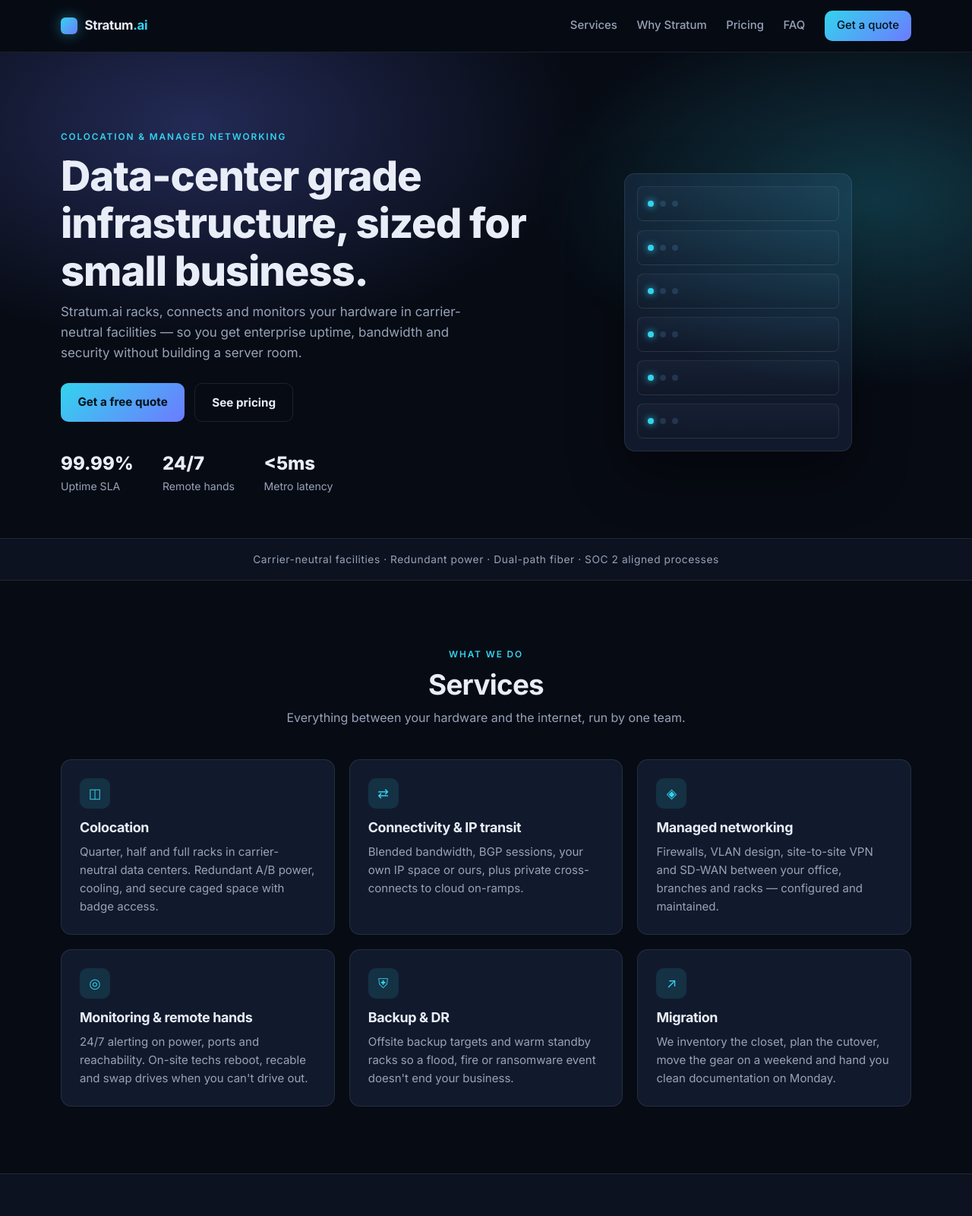
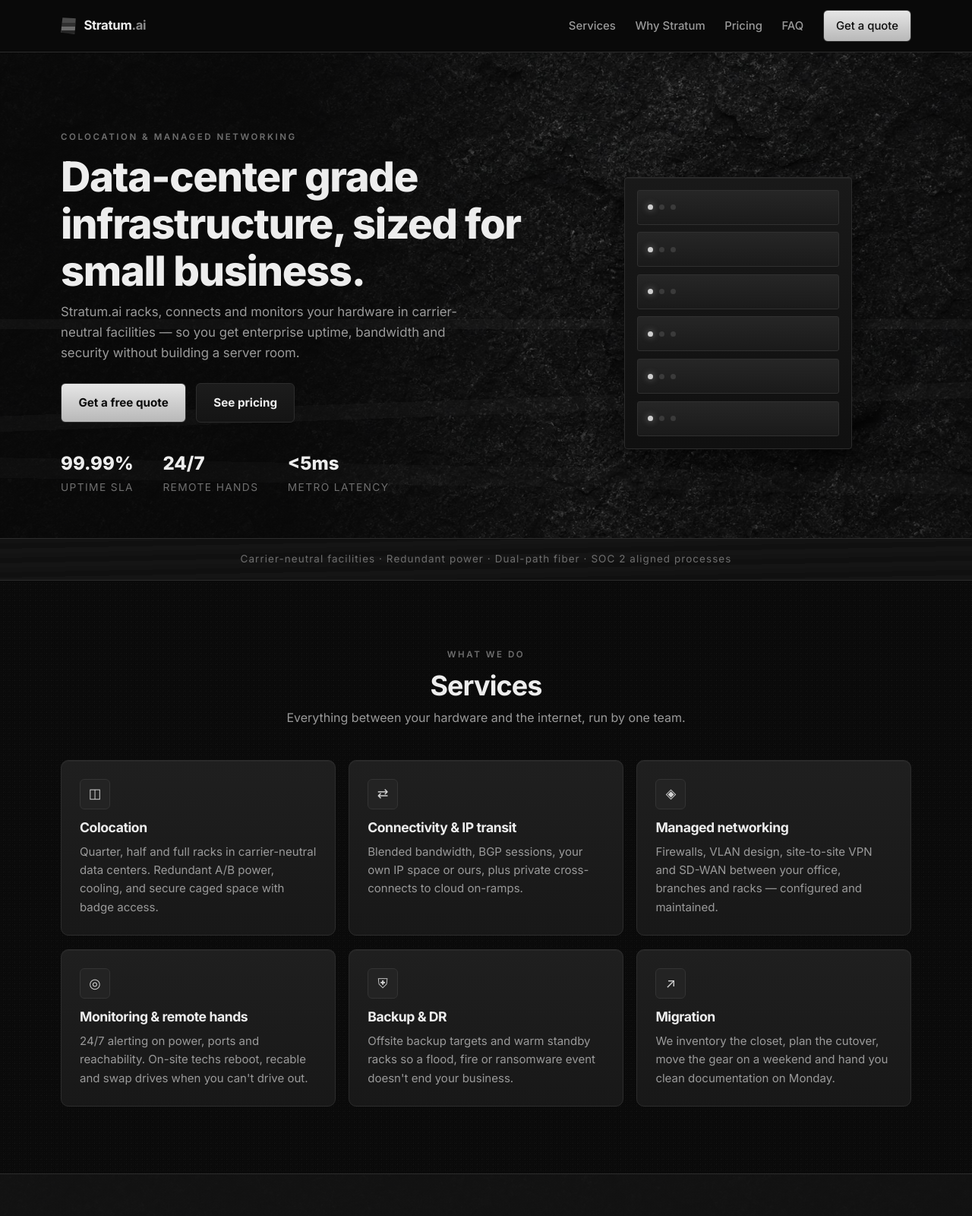
Before and after one commit to Itsjimmy-G/stratum, a plain HTML site: page index.html in a window 1280 px wide. Shown: the top 1600 px of the page at 76% size. Drawn offline with Linux system fonts and the light colour scheme.

Commit message:
Rework UI to black/grey rocky palette with granite textures

```diff
--- a/styles.css
+++ b/styles.css
@@ -1,13 +1,16 @@
 :root {
-  --bg: #070b14;
-  --bg-alt: #0c1220;
-  --panel: #111a2c;
-  --line: rgba(255, 255, 255, 0.09);
-  --text: #e8edf7;
-  --muted: #97a3b8;
-  --accent: #34d3ee;
-  --accent-2: #6c7bff;
-  --radius: 14px;
+  --bg: #0a0a0a;
+  --bg-alt: #121212;
+  --panel: #181818;
+  --panel-2: #1f1f1f;
+  --line: #2c2c2c;
+  --line-soft: #232323;
+  --text: #ededed;
+  --muted: #9a9a9a;
+  --muted-2: #6f6f6f;
+  --accent: #d4d4d4;
+  --stone: #8a8a8a;
+  --radius: 10px;
   --max: 1120px;
 }
 
@@ -17,30 +20,36 @@
 
 body {
   margin: 0;
-  background: var(--bg);
+  background-color: var(--bg);
+  /* granite grain */
+  background-image:
+    radial-gradient(rgba(255, 255, 255, .022) 1px, transparent 1px),
+    radial-gradient(rgba(255, 255, 255, .016) 1px, transparent 1px);
+  background-size: 3px 3px, 7px 7px;
+  background-position: 0 0, 2px 3px;
   color: var(--text);
   font-family: Inter, system-ui, -apple-system, "Segoe UI", sans-serif;
-  line-height: 1.6;
+  line-height: 1.62;
   -webkit-font-smoothing: antialiased;
 }
 
 .container { width: min(100% - 2.5rem, var(--max)); margin-inline: auto; }
 .container.narrow { width: min(100% - 2.5rem, 760px); }
 
-h1, h2, h3 { line-height: 1.15; margin: 0 0 .6rem; letter-spacing: -0.02em; }
+h1, h2, h3 { line-height: 1.14; margin: 0 0 .6rem; letter-spacing: -0.025em; }
 h1 { font-size: clamp(2.1rem, 5vw, 3.4rem); font-weight: 800; }
-h2 { font-size: clamp(1.6rem, 3.4vw, 2.3rem); font-weight: 700; }
-h3 { font-size: 1.12rem; font-weight: 650; }
+h2 { font-size: clamp(1.6rem, 3.4vw, 2.25rem); font-weight: 700; }
+h3 { font-size: 1.1rem; font-weight: 650; }
 p { margin: 0 0 1rem; }
 a { color: inherit; }
 
 .eyebrow {
   text-transform: uppercase;
-  letter-spacing: .16em;
-  font-size: .74rem;
+  letter-spacing: .22em;
+  font-size: .72rem;
   font-weight: 600;
-  color: var(--accent);
-  margin-bottom: .6rem;
+  color: var(--muted-2);
+  margin-bottom: .7rem;
 }
 .center { text-align: center; }
 .section-lede { color: var(--muted); max-width: 60ch; }
@@ -51,111 +60,131 @@
 /* nav */
 .nav {
   position: sticky; top: 0; z-index: 50;
-  background: rgba(7, 11, 20, .82);
+  background: rgba(10, 10, 10, .88);
   backdrop-filter: blur(10px);
   border-bottom: 1px solid var(--line);
 }
 .nav-inner { display: flex; align-items: center; justify-content: space-between; height: 68px; }
-.brand { display: inline-flex; align-items: center; gap: .6rem; text-decoration: none; font-weight: 700; }
+.brand { display: inline-flex; align-items: center; gap: .65rem; text-decoration: none; font-weight: 700; }
 .brand-mark {
-  width: 22px; height: 22px; border-radius: 6px;
-  background: linear-gradient(135deg, var(--accent), var(--accent-2));
-  box-shadow: 0 0 18px rgba(52, 211, 238, .45);
+  width: 20px; height: 22px;
+  background: linear-gradient(180deg, #4a4a4a 0 30%, #303030 30% 55%, #6a6a6a 55% 78%, #262626 78% 100%);
+  border: 1px solid #3a3a3a;
+  clip-path: polygon(12% 0, 100% 6%, 92% 100%, 0 90%);
 }
-.brand-name { font-size: 1.06rem; letter-spacing: -0.02em; }
-.dot { color: var(--accent); }
+.brand-name { font-size: 1.05rem; letter-spacing: -0.02em; }
+.dot { color: var(--stone); }
 .nav-links { display: flex; align-items: center; gap: 1.6rem; }
 .nav-links a { text-decoration: none; color: var(--muted); font-size: .93rem; font-weight: 500; }
 .nav-links a:hover { color: var(--text); }
-.nav-links a.btn { color: #04121a; }
+.nav-links a.btn { color: #0c0c0c; }
 .nav-toggle { display: none; background: none; border: 0; cursor: pointer; padding: .4rem; }
-.nav-toggle span { display: block; width: 22px; height: 2px; background: var(--text); margin: 4px 0; border-radius: 2px; }
+.nav-toggle span { display: block; width: 22px; height: 2px; background: var(--text); margin: 4px 0; }
 
 /* buttons */
 .btn {
   display: inline-block;
-  background: linear-gradient(135deg, var(--accent), var(--accent-2));
-  color: #04121a;
+  background: linear-gradient(180deg, #e6e6e6, #b8b8b8);
+  color: #0c0c0c;
   font-weight: 650;
   text-decoration: none;
   padding: .78rem 1.4rem;
-  border: 0;
-  border-radius: 10px;
+  border: 1px solid #2e2e2e;
+  border-radius: 6px;
   cursor: pointer;
   font-size: .95rem;
   font-family: inherit;
-  transition: transform .15s ease, box-shadow .15s ease;
+  transition: transform .15s ease, filter .15s ease, border-color .15s ease;
 }
-.btn:hover { transform: translateY(-1px); box-shadow: 0 8px 26px rgba(52, 211, 238, .25); }
+.btn:hover { transform: translateY(-1px); filter: brightness(1.06); }
 .btn-sm { padding: .5rem 1rem; font-size: .88rem; }
-.btn-ghost { background: transparent; color: var(--text); border: 1px solid var(--line); }
-.btn-ghost:hover { border-color: var(--accent); box-shadow: none; }
+.btn-ghost {
+  background: linear-gradient(180deg, #1c1c1c, #141414);
+  color: var(--text); border: 1px solid var(--line);
+}
+.btn-ghost:hover { border-color: #4a4a4a; filter: none; }
 .btn-block { width: 100%; }
 
 /* hero */
-.hero { padding: clamp(3.5rem, 8vw, 6.5rem) 0 3.5rem; position: relative; overflow: hidden; }
+.hero {
+  padding: clamp(3.5rem, 8vw, 6.5rem) 0 3.5rem;
+  position: relative;
+  overflow: hidden;
+  background: #0a0a0a url("assets/rock-texture.jpg") center / cover no-repeat;
+}
+/* darkening wash + stratified rock layers over the stone photo */
 .hero::before {
-  content: ""; position: absolute; inset: -30% 40% 40% -20%;
-  background: radial-gradient(closest-side, rgba(108, 123, 255, .28), transparent);
-  pointer-events: none;
-}
-.hero::after {
-  content: ""; position: absolute; inset: -10% -25% 30% 55%;
-  background: radial-gradient(closest-side, rgba(52, 211, 238, .22), transparent);
+  content: ""; position: absolute; inset: 0;
+  background:
+    linear-gradient(180deg, transparent 0 55%, rgba(255, 255, 255, .03) 55% 57%, transparent 57%),
+    linear-gradient(178deg, transparent 0 70%, rgba(255, 255, 255, .024) 70% 73%, transparent 73%),
+    linear-gradient(181deg, transparent 0 84%, rgba(255, 255, 255, .02) 84% 88%, transparent 88%),
+    linear-gradient(90deg, rgba(8, 8, 8, .92) 0 30%, rgba(8, 8, 8, .3) 68%, rgba(8, 8, 8, .55));
   pointer-events: none;
 }
 .hero-inner { position: relative; display: grid; grid-template-columns: 1.15fr .85fr; gap: 3rem; align-items: center; }
-.lede { color: var(--muted); font-size: 1.06rem; max-width: 54ch; }
+.lede { color: var(--muted); font-size: 1.05rem; max-width: 54ch; }
 .hero-cta { display: flex; gap: .8rem; flex-wrap: wrap; margin: 1.6rem 0 2.2rem; }
 .stats { display: flex; gap: 2.4rem; margin: 0; flex-wrap: wrap; }
 .stats dt { font-size: 1.5rem; font-weight: 750; }
-.stats dd { margin: 0; color: var(--muted); font-size: .88rem; }
+.stats dd { margin: 0; color: var(--muted-2); font-size: .86rem; text-transform: uppercase; letter-spacing: .1em; }
 
 .hero-art { display: flex; justify-content: center; }
 .rack {
   width: 100%; max-width: 300px;
-  background: var(--panel);
+  background: linear-gradient(180deg, #191919, #101010);
   border: 1px solid var(--line);
-  border-radius: var(--radius);
+  border-radius: 4px;
   padding: 1rem;
-  display: grid; gap: .7rem;
-  box-shadow: 0 30px 70px rgba(0, 0, 0, .45);
+  display: grid; gap: .6rem;
+  box-shadow: 0 30px 70px rgba(0, 0, 0, .7), inset 0 1px 0 rgba(255, 255, 255, .05);
 }
 .rack-unit {
-  height: 46px; border-radius: 8px;
-  background: linear-gradient(180deg, #162034, #101828);
-  border: 1px solid var(--line);
+  height: 46px; border-radius: 3px;
+  background: linear-gradient(180deg, #262626, #1a1a1a);
+  border: 1px solid #303030;
   display: flex; align-items: center; gap: .5rem; padding: 0 .8rem;
 }
-.rack-unit span { width: 8px; height: 8px; border-radius: 50%; background: #24354f; }
-.rack-unit span:first-child { background: var(--accent); box-shadow: 0 0 10px var(--accent); animation: blink 2.4s infinite; }
+.rack-unit span { width: 7px; height: 7px; border-radius: 50%; background: #3a3a3a; }
+.rack-unit span:first-child { background: #cfcfcf; box-shadow: 0 0 8px rgba(220, 220, 220, .5); animation: blink 2.4s infinite; }
 .rack-unit:nth-child(even) span:first-child { animation-delay: 1.2s; }
-@keyframes blink { 0%, 60%, 100% { opacity: 1; } 70%, 90% { opacity: .25; } }
+@keyframes blink { 0%, 60%, 100% { opacity: 1; } 70%, 90% { opacity: .2; } }
 
-/* logos strip */
-.logos { border-block: 1px solid var(--line); background: var(--bg-alt); }
-.logos p { margin: 0; padding: 1rem 0; text-align: center; color: var(--muted); font-size: .86rem; letter-spacing: .04em; }
+/* strata strip */
+.logos {
+  border-block: 1px solid var(--line);
+  background:
+    repeating-linear-gradient(179deg, #131313 0 6px, #101010 6px 13px, #151515 13px 19px);
+}
+.logos p { margin: 0; padding: 1rem 0; text-align: center; color: var(--muted-2); font-size: .84rem; letter-spacing: .08em; }
 
 /* sections */
 .section { padding: clamp(3.5rem, 7vw, 5.5rem) 0; }
-.section-alt { background: var(--bg-alt); border-block: 1px solid var(--line); }
+.section-alt {
+  border-block: 1px solid var(--line);
+  background:
+    linear-gradient(180deg, rgba(18, 18, 18, .965), rgba(12, 12, 12, .975)),
+    url("assets/rock-texture.jpg") center / cover no-repeat;
+}
 
-.grid { display: grid; gap: 1.2rem; }
+.grid { display: grid; gap: 1.1rem; }
 .grid-3 { grid-template-columns: repeat(3, 1fr); }
 
 .card {
-  background: var(--panel);
+  background: linear-gradient(180deg, var(--panel-2), var(--panel));
   border: 1px solid var(--line);
   border-radius: var(--radius);
   padding: 1.5rem;
+  box-shadow: inset 0 1px 0 rgba(255, 255, 255, .04);
   transition: border-color .15s ease, transform .15s ease;
 }
-.card:hover { border-color: rgba(52, 211, 238, .45); transform: translateY(-2px); }
+.card:hover { border-color: #4a4a4a; transform: translateY(-2px); }
 .card p { color: var(--muted); margin: 0; font-size: .94rem; }
 .icon {
-  width: 40px; height: 40px; border-radius: 10px;
+  width: 40px; height: 40px; border-radius: 6px;
   display: grid; place-items: center; margin-bottom: .9rem;
-  background: rgba(52, 211, 238, .12);
+  background: #232323;
+  border: 1px solid #333;
   color: var(--accent);
   font-size: 1.1rem;
 }
@@ -165,23 +194,24 @@
 .checks { list-style: none; padding: 0; margin: 1.4rem 0 1.8rem; display: grid; gap: .85rem; }
 .checks li { color: var(--muted); padding-left: 1.7rem; position: relative; font-size: .95rem; }
 .checks li::before {
-  content: "✓"; position: absolute; left: 0; top: 0;
-  color: var(--accent); font-weight: 700;
+  content: "▪"; position: absolute; left: 0; top: 0;
+  color: var(--stone); font-weight: 700;
 }
 .checks strong { color: var(--text); }
 
 .panel {
-  background: var(--panel);
+  background: linear-gradient(180deg, var(--panel-2), var(--panel));
   border: 1px solid var(--line);
   border-radius: var(--radius);
   padding: 1.8rem;
+  box-shadow: inset 0 1px 0 rgba(255, 255, 255, .04);
 }
-.steps { list-style: none; padding: 0; margin: 1.2rem 0 0; display: grid; gap: 1.1rem; counter-reset: step; }
+.steps { list-style: none; padding: 0; margin: 1.2rem 0 0; display: grid; gap: 1.1rem; }
 .steps li { display: flex; gap: .9rem; }
 .steps span {
-  flex: none; width: 28px; height: 28px; border-radius: 50%;
-  background: rgba(108, 123, 255, .18); color: var(--accent);
-  display: grid; place-items: center; font-size: .85rem; font-weight: 700;
+  flex: none; width: 28px; height: 28px; border-radius: 4px;
+  background: #262626; border: 1px solid #383838; color: var(--accent);
+  display: grid; place-items: center; font-size: .82rem; font-weight: 700;
 }
 .steps p { margin: .15rem 0 0; color: var(--muted); font-size: .9rem; }
 
@@ -190,55 +220,62 @@
 .price-card { display: flex; flex-direction: column; }
 .price-card ul { list-style: none; padding: 0; margin: 0 0 1.5rem; display: grid; gap: .55rem; }
 .price-card li { color: var(--muted); font-size: .93rem; padding-left: 1.4rem; position: relative; }
-.price-card li::before { content: "·"; position: absolute; left: .4rem; color: var(--accent); font-weight: 700; }
+.price-card li::before { content: "—"; position: absolute; left: 0; color: var(--muted-2); }
 .price { font-size: 2.2rem; font-weight: 780; margin: .3rem 0 0; }
-.price span { font-size: .95rem; font-weight: 500; color: var(--muted); }
-.price-sub { color: var(--muted); font-size: .88rem; margin-bottom: 1.2rem; }
+.price span { font-size: .95rem; font-weight: 500; color: var(--muted-2); }
+.price-sub { color: var(--muted-2); font-size: .86rem; margin-bottom: 1.2rem; text-transform: uppercase; letter-spacing: .08em; }
 .price-card .btn { margin-top: auto; text-align: center; }
-.featured { border-color: rgba(52, 211, 238, .55); box-shadow: 0 20px 60px rgba(52, 211, 238, .09); }
+.featured { border-color: #575757; box-shadow: inset 0 1px 0 rgba(255, 255, 255, .07), 0 20px 50px rgba(0, 0, 0, .5); }
 .badge {
-  display: inline-block; background: rgba(52, 211, 238, .14); color: var(--accent);
-  font-size: .72rem; font-weight: 700; letter-spacing: .1em; text-transform: uppercase;
-  padding: .25rem .6rem; border-radius: 999px; margin: 0 0 .6rem;
+  display: inline-block; background: #2a2a2a; color: var(--accent);
+  font-size: .7rem; font-weight: 700; letter-spacing: .14em; text-transform: uppercase;
+  padding: .25rem .6rem; border-radius: 3px; margin: 0 0 .6rem; border: 1px solid #3a3a3a;
 }
 
 /* faq */
-.faq { display: grid; gap: .7rem; margin-top: 1.5rem; }
+.faq { display: grid; gap: .6rem; margin-top: 1.5rem; }
 details {
-  background: var(--panel); border: 1px solid var(--line);
-  border-radius: 12px; padding: 1rem 1.2rem;
+  background: linear-gradient(180deg, var(--panel-2), var(--panel));
+  border: 1px solid var(--line);
+  border-radius: 8px; padding: 1rem 1.2rem;
 }
 summary { cursor: pointer; font-weight: 600; list-style: none; }
 summary::-webkit-details-marker { display: none; }
-summary::after { content: "+"; float: right; color: var(--accent); font-weight: 700; }
+summary::after { content: "+"; float: right; color: var(--stone); font-weight: 700; }
 details[open] summary::after { content: "–"; }
 details p { color: var(--muted); margin: .8rem 0 0; font-size: .94rem; }
 
 /* contact */
 .contact-list { list-style: none; padding: 0; margin: 1.5rem 0 0; display: grid; gap: 1rem; }
 .contact-list li { display: grid; }
-.contact-list strong { font-size: .78rem; text-transform: uppercase; letter-spacing: .12em; color: var(--muted); }
-.contact-list a { color: var(--accent); text-decoration: none; }
-.contact-list a:hover { text-decoration: underline; }
+.contact-list strong { font-size: .74rem; text-transform: uppercase; letter-spacing: .16em; color: var(--muted-2); }
+.contact-list a { color: var(--text); text-decoration: none; border-bottom: 1px solid var(--line); justify-self: start; }
+.contact-list a:hover { border-color: var(--stone); }
 
 .form .field { margin-bottom: 1rem; }
-label { display: block; font-size: .85rem; font-weight: 600; margin-bottom: .35rem; }
+label { display: block; font-size: .82rem; font-weight: 600; margin-bottom: .35rem; color: var(--muted); }
 input, select, textarea {
   width: 100%; padding: .7rem .85rem;
-  background: #0a1120; color: var(--text);
-  border: 1px solid var(--line); border-radius: 10px;
+  background: #101010; color: var(--text);
+  border: 1px solid var(--line); border-radius: 6px;
   font-family: inherit; font-size: .95rem;
 }
-input:focus, select:focus, textarea:focus { outline: 2px solid rgba(52, 211, 238, .55); outline-offset: 1px; }
+input:focus, select:focus, textarea:focus { outline: 2px solid #5a5a5a; outline-offset: 1px; }
 textarea { resize: vertical; }
-.error { color: #ff8a8a; font-size: .8rem; margin: .3rem 0 0; min-height: 0; }
-.field.invalid input, .field.invalid textarea { border-color: #ff8a8a; }
+.error { color: #e0a5a5; font-size: .8rem; margin: .3rem 0 0; }
+.field.invalid input, .field.invalid textarea { border-color: #7a4a4a; }
 .form-status { margin: .9rem 0 0; font-size: .9rem; min-height: 1.2em; }
 .form-status.success { color: var(--accent); }
-.form-status.failure { color: #ff8a8a; }
+.form-status.failure { color: #e0a5a5; }
 
 /* footer */
-.footer { border-top: 1px solid var(--line); background: var(--bg-alt); padding: 2.5rem 0 1.8rem; }
+.footer {
+  border-top: 1px solid var(--line);
+  background:
+    linear-gradient(180deg, rgba(14, 14, 14, .96), rgba(8, 8, 8, .985)),
+    url("assets/rock-texture.jpg") center / cover no-repeat;
+  padding: 2.5rem 0 1.8rem;
+}
 .footer-inner { display: flex; justify-content: space-between; gap: 2rem; flex-wrap: wrap; margin-bottom: 1.5rem; }
 .footer nav { display: flex; gap: 1.3rem; flex-wrap: wrap; }
 .footer nav a { color: var(--muted); text-decoration: none; font-size: .92rem; }
```
Also changed, not shown: assets/rock-texture.jpg (added).
